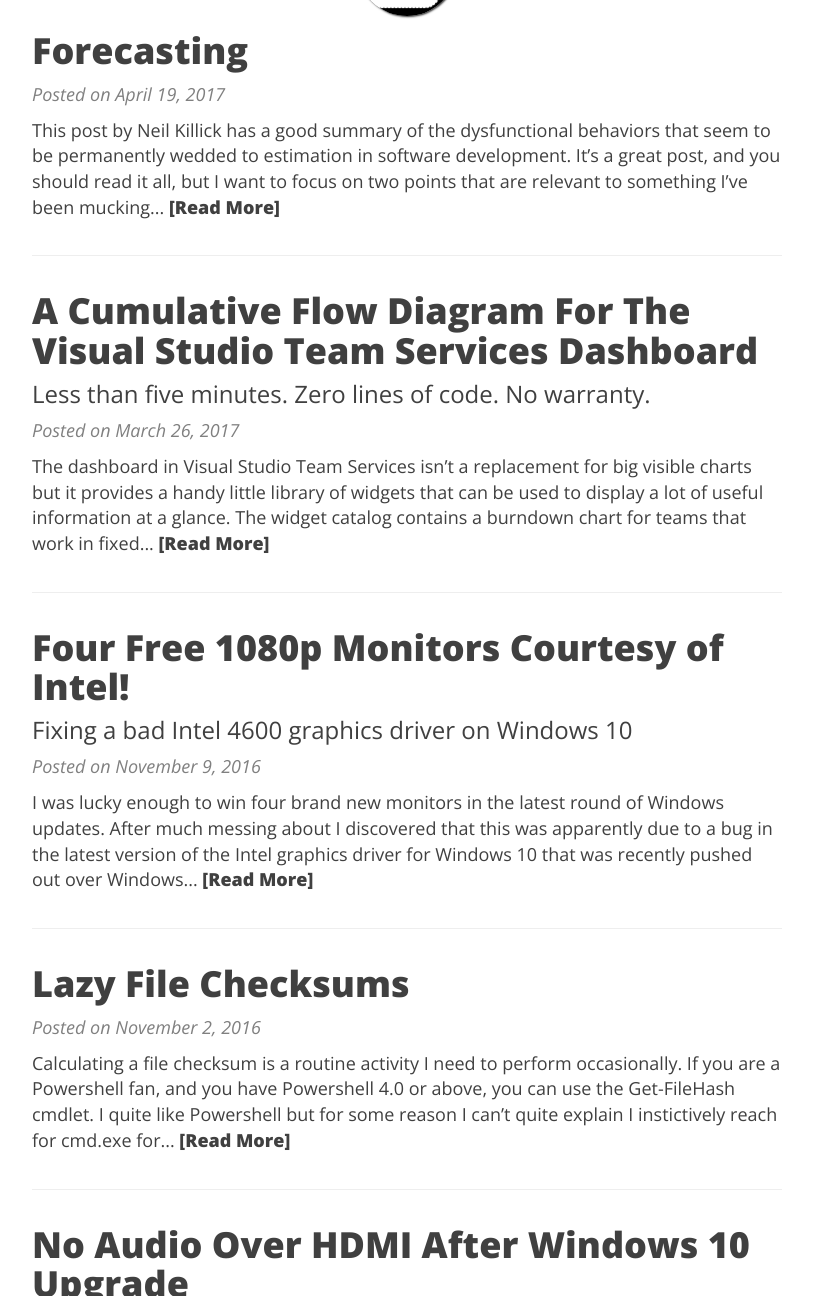
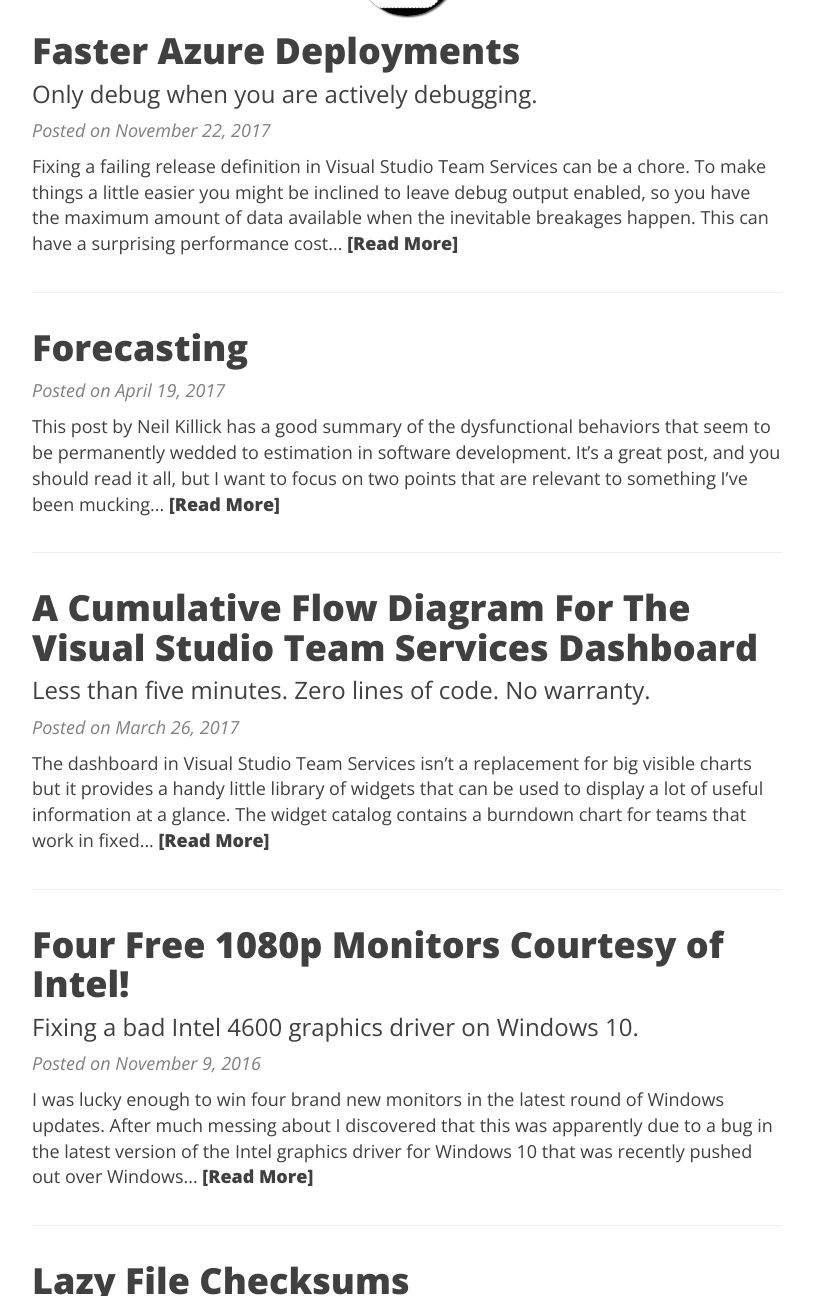
Before and after one commit to christopher-bimson/christopher-bimson.github.io, a Jekyll site: the page built from index.html, in a window 1280 px wide and 1400 px high, cut to the strip 104-1400 px from the top of the window. Shown: the whole strip, without its empty margins (233-1046 px from the left). Built offline with Jekyll 4.4.1, drawn with Linux system fonts in a browser that asks for light colours; nearby versions of some CDN libraries; the list of posts is cut into pages by our own code; some of the changed text lies outside the part shown.

Commit message:
New post. Minor punctuation fix to previous post.

````diff
--- /dev/null
+++ b/_posts/2017-11-22-faster-azure-deployments-with-vsts.md
@@ -0,0 +1,12 @@
+---
+layout: post
+title: Faster Azure Deployments
+subtitle: Only debug when you are actively debugging.
+---
+Fixing a failing release definition in Visual Studio Team Services can be a chore. To make things a little easier you might be inclined to leave debug output enabled, so you have the maximum amount of data available when the inevitable breakages happen.
+
+This can have a surprising performance cost if your pipeline makes use of in-line Azure PowerShell tasks. I observed one task spend 57 seconds outputting debug information prior to starting execution, which took about 5 seconds.
+
+Setting the ```System.Debug``` release variable to ```false``` shaved about 7 minutes of the run time of my team's release pipeline, and we haven't missed the debug output yet.
+
+![spacer](/img/spacer.gif)
````
Also changed, not shown: _posts/2016-11-09-intel-4600-video-driver-bug.md (+1 -1 lines), Gemfile.lock.
